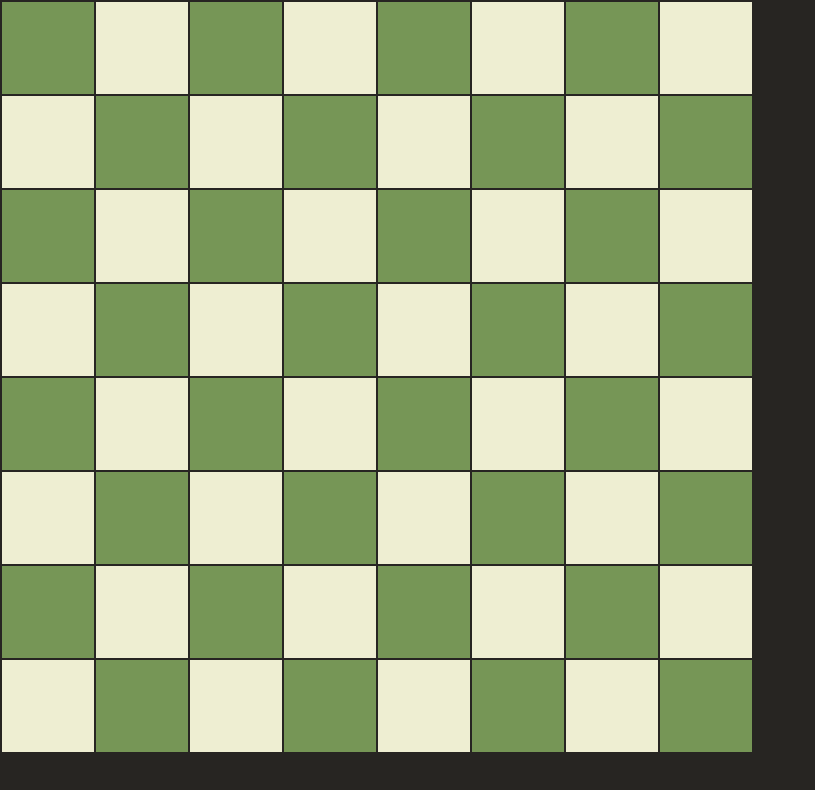
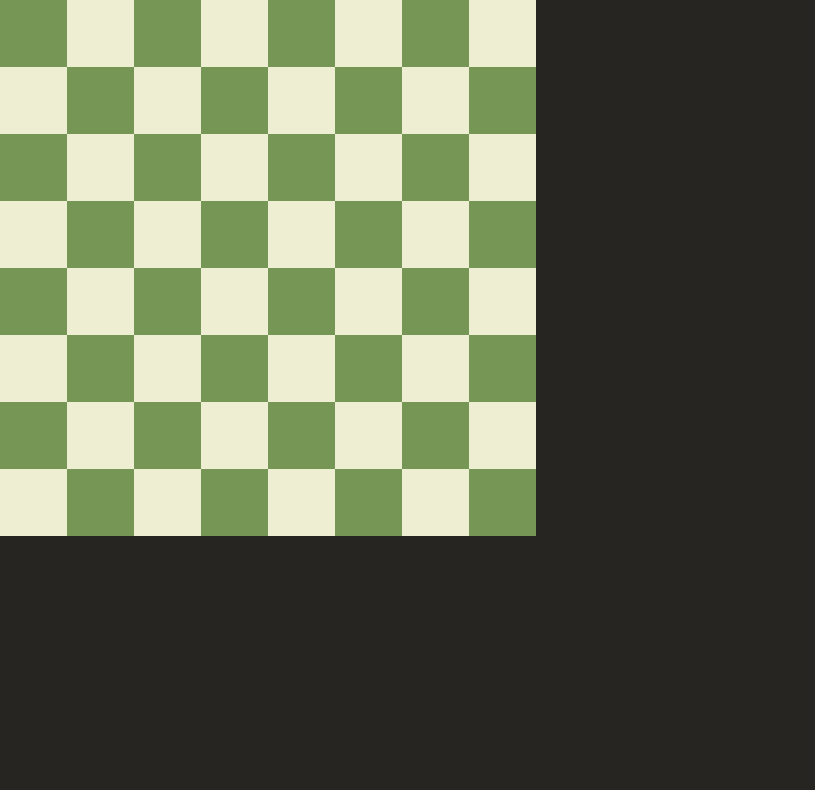
Before and after one commit to andreyklodt/react-chess, a React app: page / in a window 1280 px wide. Shown: the top 790 px of the page, without its empty margins (0-815 px from the left). Built offline with nearby package versions, Linux system fonts and the light colour scheme.

Commit message:
Change board layout structure

```diff
--- a/src/presentation/components/Board/Cell/index.tsx
+++ b/src/presentation/components/Board/Cell/index.tsx
@@ -1,9 +1,21 @@
 import {Component} from "react";
+import CellEntity from "../../../data/entity/Cell/Cell";
+import CellColor from "../../../data/entity/Cell/CellColor";
 import {Wrapper} from './styles'
 
-class Cell extends Component {
+type PropsT = {
+   data: CellEntity
+}
+
+class Cell extends Component<PropsT, unknown> {
+   constructor(props:PropsT) {
+      super(props);
+   }
+
    render() {
-      return <Wrapper>cell</Wrapper>
+   const {color} = this.props.data;
+
+      return <Wrapper isYellow = {color === CellColor.Yellow}/>
    }
 }
 
--- a/src/presentation/components/Board/Cell/styles.ts
+++ b/src/presentation/components/Board/Cell/styles.ts
@@ -1,5 +1,11 @@
 import styled from "styled-components";
 
-export const Wrapper = styled.p`
-   background:
+type PropsT = {
+   isYellow: boolean
+}
+
+export const Wrapper = styled.td<PropsT>`
+  background: ${({theme, isYellow}) => isYellow ? theme.colors.yellow.c200 : theme.colors.green.c500};
+  width: 65px;
+  height: 65px;
 `
--- a/src/presentation/components/Board/index.tsx
+++ b/src/presentation/components/Board/index.tsx
@@ -1,50 +1,34 @@
-import {Component, ReactElement} from "react";
-import {Wrapper, TCell, TRow} from './styles'
-
-const CELLS_TOTAL_AMOUNT = 64;
-
-type RowT = {
-   id: number,
-   cells: ReactElement[]
-}
+import {Component} from "react";
+import BoardEntity, {RowsT} from "../../data/entity/Board/Board";
+import Cell from './Cell'
+import {TRow, Wrapper} from './styles'
 
 type BoardStateT = {
-   rows: RowT[]
+   rows: RowsT
 }
 
 class Board extends Component<unknown, BoardStateT> {
    constructor(props: unknown) {
       super(props)
 
-      this.state = {rows: []}
+      this.state = {rows: this.gameBoard.rows}
    }
 
-   componentDidMount() {
-      this.setState({rows: this.formRows()})
-   }
+   get gameBoard(): BoardEntity {
+      const board = new BoardEntity();
+      board.initialAction()
 
-   formRows(): RowT[] {
-      const rows: RowT[] = [{cells: [], id: 0}]
-      let i = 0;
-
-      while (i < CELLS_TOTAL_AMOUNT) {
-         const lastRowIndex = rows.length - 1;
-         const lastRowLength = rows[lastRowIndex].cells.length
-         if (lastRowLength < 8) {
-            rows[lastRowIndex].cells.push(<TCell/>)
-         } else {
-            rows.push({cells: [<TCell/>], id: lastRowIndex + 1})
-         }
-
-         i += 1;
-      }
-
-      return rows
+      return board
    }
 
    render() {
+
       return <Wrapper>
-         {this.state.rows.map(({cells, id}) => <TRow key={id}>{cells}</TRow>)}
+         {this.state.rows.map((cells, index) => <TRow key={index}>{cells.map((cell) =>
+               <Cell data={cell}/>
+            )}
+            </TRow>
+         )}
       </Wrapper>
    }
 }
--- a/src/presentation/components/Board/styles.ts
+++ b/src/presentation/components/Board/styles.ts
@@ -1,6 +1,7 @@
 import styled from "styled-components";
 
 export const Wrapper = styled.table`
+    border-collapse: collapse;
 `
 
 export const TCell = styled.td`
--- /dev/null
+++ b/src/presentation/data/entity/Board/Board.ts
@@ -0,0 +1,30 @@
+import Cell from "../Cell/Cell";
+import CellColor from "../Cell/CellColor";
+
+export type RowsT = Cell[][]
+
+export default class Board {
+   private readonly _rows: RowsT = []
+
+   private addRows() {
+      for (let i = 0; i < 8; i++) {
+         this._rows[i] = [];
+
+         for (let j = 0; j < 8; j++) {
+            if ((i + j) % 2 === 0){
+               this._rows[i].push(new Cell(CellColor.Green))
+            }else{
+               this._rows[i].push(new Cell(CellColor.Yellow))
+            }
+         }
+      }
+   }
+
+   public get rows() {
+      return this._rows
+   }
+
+   public initialAction() {
+      this.addRows()
+   }
+}
--- /dev/null
+++ b/src/presentation/data/entity/Cell/Cell.ts
@@ -0,0 +1,8 @@
+import CellColor from './CellColor'
+
+export default class Cell {
+
+   constructor(public readonly color: CellColor) {
+   }
+
+}
--- /dev/null
+++ b/src/presentation/data/entity/Cell/CellColor.ts
@@ -0,0 +1,6 @@
+enum CellColor {
+  Green,
+   Yellow
+}
+
+export default CellColor
```
Also changed, not shown: src/presentation/data/entity/Figure/Figure.ts (added).
